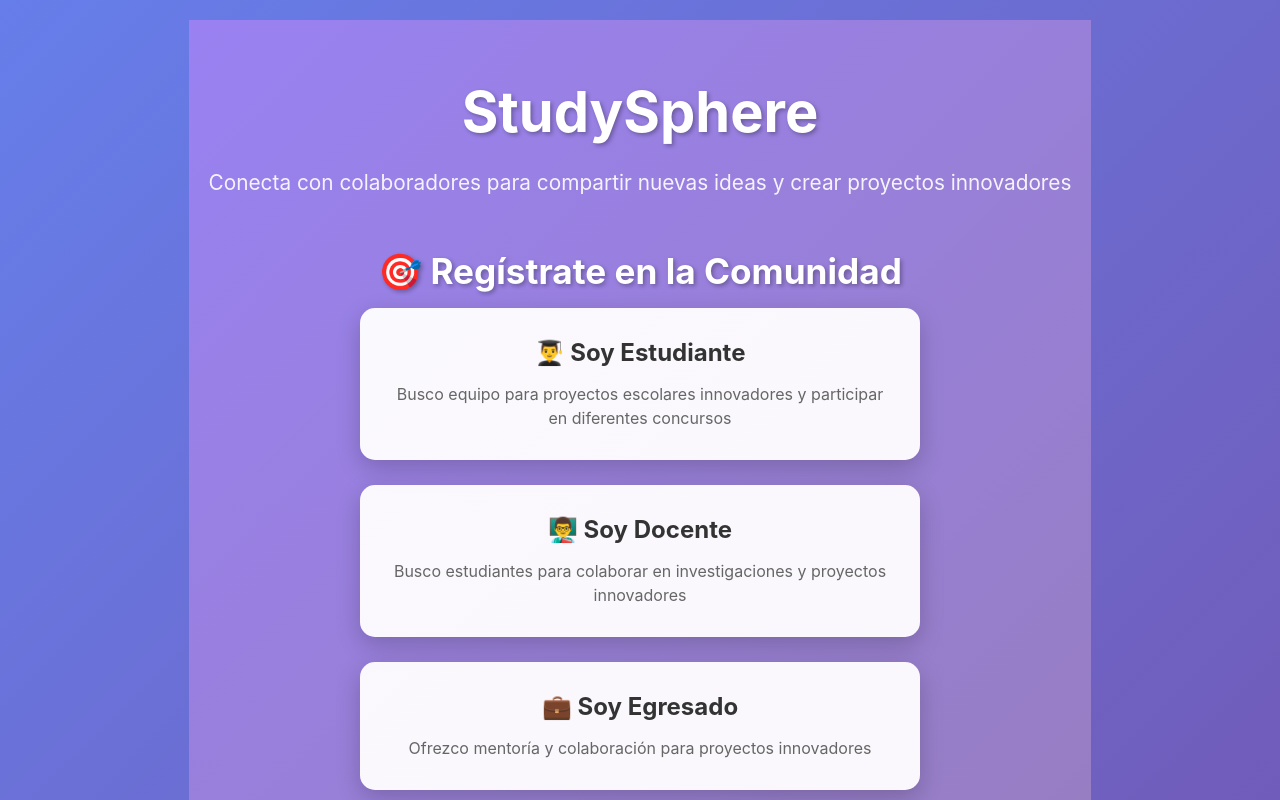
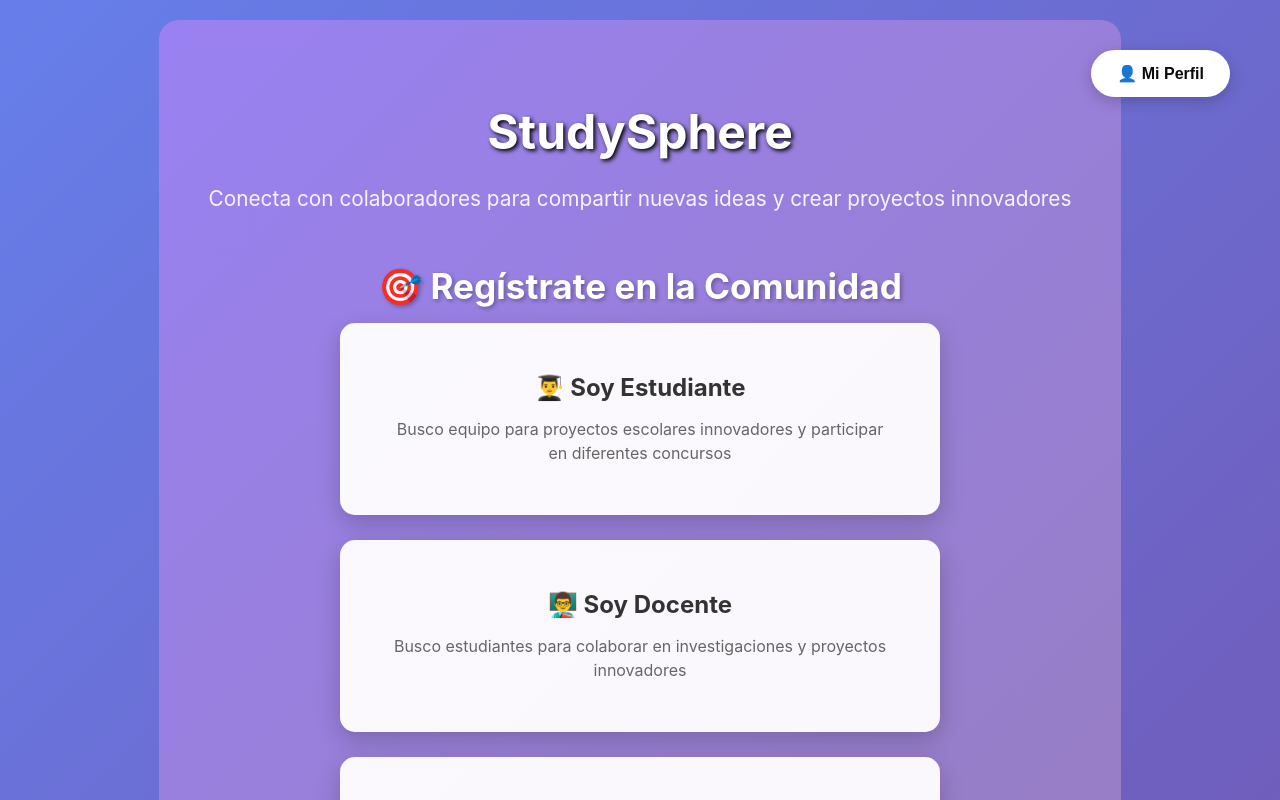
Before and after one commit to JcarloRG/studysphere, a React (Create React App) app in the folder frontend/: page / in a window 1280 px wide. Shown: the top 800 px of the page. Built offline with nearby package versions, Linux system fonts and the light colour scheme.

Commit message:
Botón perfil

```diff
--- a/frontend/src/components/HomePage.css
+++ b/frontend/src/components/HomePage.css
@@ -1,22 +1,23 @@
 .home-container {
     min-height: 100vh;
     background: linear-gradient(135deg, #9981f2 0%, #967ca7 100%); /* ← AQUÍ CAMBIAS ESTO */
-    padding: 20px;
+    padding: 50px;
     display: flex;
     justify-content: center;
     align-items: center;
+    border-radius: 20px; /* ← CAMBIA ESTO */
 }
 
 .home-content {
     text-align: center;
     color: white;
-    max-width: 900px;
+    max-width: 100000px;
 }
 
 .home-content h1 {
-    font-size: 3.5rem;
-    margin-bottom: 20px;
-    text-shadow: 2px 2px 4px rgba(0,0,0,0.3);
+    font-size: 3rem;
+    margin-bottom: 0px;
+    text-shadow: 2px 2px 4px rgb(0, 0, 0);
 }
 
 .home-description {
@@ -55,7 +56,7 @@
 .option-card.rectangular {
     background: rgba(255, 255, 255, 0.95);
     color: #333;
-    padding: 30px;
+    padding: 50px;
     border-radius: 15px;
     width: 100%;
     max-width: 500px;
@@ -77,7 +78,7 @@
 .community-grid {
     display: grid;
     grid-template-columns: repeat(auto-fit, minmax(200px, 1fr));
-    gap: 20px;
+    gap: 50px;
     justify-content: center;
     max-width: 600px;
     margin: 0 auto;
@@ -238,3 +239,68 @@
         font-size: 1.2rem;
     }
 }
+
+/* Estilos para el botón Mi Perfil flotante en esquina superior derecha */
+.mi-perfil-btn {
+    position: fixed;
+    top: 50px;
+    right: 50px;
+    background: linear-gradient(135deg, #667eea 0%, #ffffff 0%);
+    color: rgb(10, 10, 10);
+    border: 2px solid rgba(255, 255, 255, 0.3);
+    padding: 12px 24px;
+    border-radius: 25px;
+    cursor: pointer;
+    font-size: 1rem;
+    font-weight: 600;
+    box-shadow: 0 4px 15px rgba(0, 0, 0, 0.2);
+    z-index: 1000;
+    transition: all 0.3s ease;
+    backdrop-filter: blur(10px);
+}
+
+.mi-perfil-btn:hover {
+    background: linear-gradient(135deg, #764ba2 0%, #667eea 100%);
+    transform: translateY(-2px);
+    box-shadow: 0 6px 20px rgba(0, 0, 0, 0.3);
+    border-color: rgba(255, 255, 255, 0.5);
+}
+
+/* Asegurar que el contenido no se solape con el botón */
+.home-container {
+    position: relative;
+}
+
+/* Estilos existentes del header */
+.main-header {
+    background: linear-gradient(135deg, #667eea 0%, #764ba2 100%);
+    padding: 2rem;
+    text-align: center;
+    box-shadow: 0 4px 12px rgba(0,0,0,0.1);
+}
+
+.main-header h1 {
+    color: white;
+    margin: 0;
+    font-size: 2.5rem;
+    font-weight: bold;
+    text-shadow: 2px 2px 4px rgba(0,0,0,0.3);
+}
+
+/* Responsive */
+@media (max-width: 768px) {
+    .mi-perfil-btn {
+        top: 15px;
+        right: 15px;
+        padding: 10px 18px;
+        font-size: 0.9rem;
+    }
+
+    .main-header {
+        padding: 1.5rem 1rem;
+    }
+
+    .main-header h1 {
+        font-size: 2rem;
+    }
+}
--- a/frontend/src/components/HomePage.jsx
+++ b/frontend/src/components/HomePage.jsx
@@ -1,10 +1,25 @@
 import React from 'react';
-import { Link } from 'react-router-dom';
+import { Link, useNavigate } from 'react-router-dom';
 import './HomePage.css';
 
 const HomePage = () => {
+    const navigate = useNavigate();
+
+    const handleMiPerfil = () => {
+        navigate('/seleccionar-perfil');
+    };
+
     return (
         <div className="home-container">
+            {/* Botón de perfil independiente en esquina superior derecha */}
+            <button
+                className="mi-perfil-btn"
+                onClick={handleMiPerfil}
+            >
+                👤 Mi Perfil
+            </button>
+
+            {/* Contenido principal */}
             <div className="home-content">
                 <h1>StudySphere</h1>
                 <p className="home-description">
```
